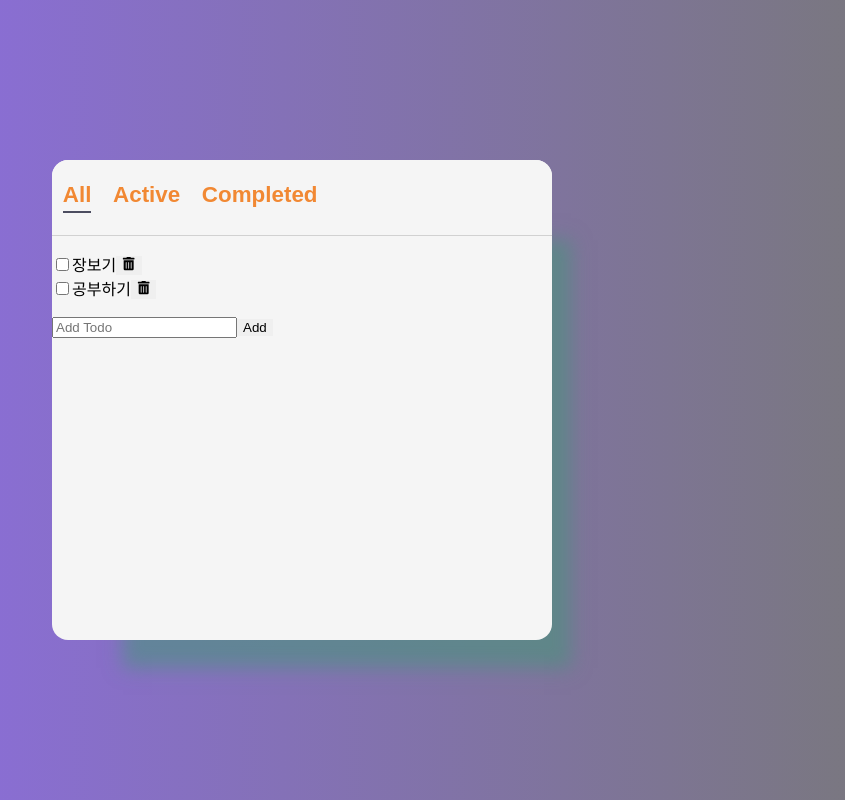
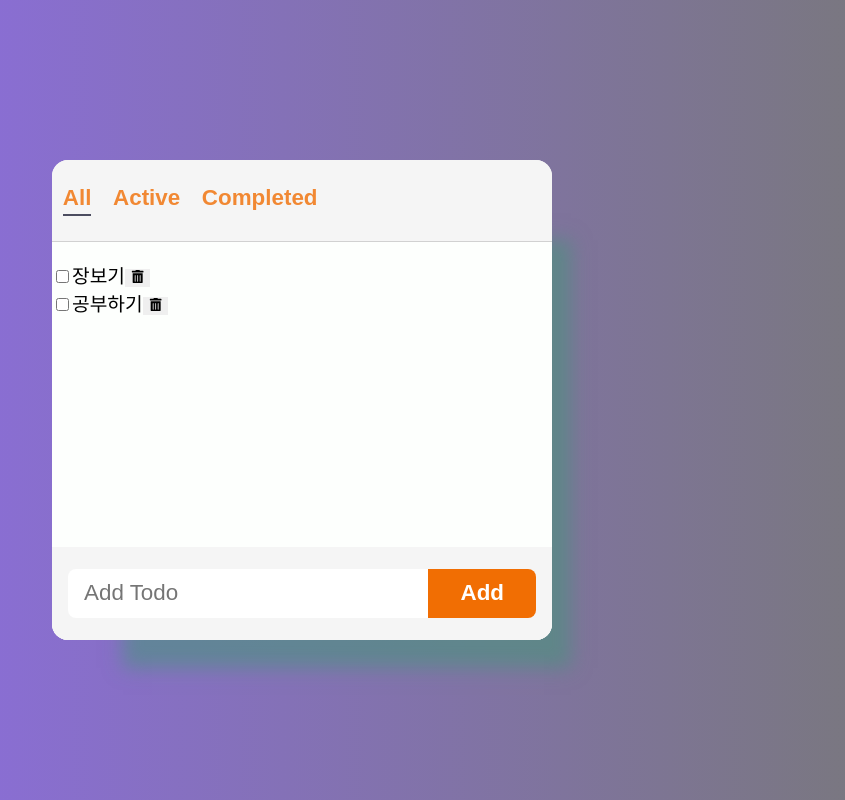
Before and after one commit to lhjwork/jin_todoList, a React (Create React App) app: page / in a window 1280 px wide. Shown: the whole page, without its empty margins (338-1183 px from the left). Built offline with nearby package versions, Linux system fonts and the light colour scheme.

Commit message:
입력폼 - 스타일링 하기

```diff
--- a/src/App.js
+++ b/src/App.js
@@ -1,6 +1,6 @@
 import "./App.css";
 import React, { useState } from "react";
-import TodoLsit from "./components/TodoList/TodoLsit";
+import TodoList from "./components/TodoList/TodoList";
 import Header from "./components/Header/Header";
 
 const filters = ["all", "active", "completed"];
@@ -9,7 +9,7 @@ function App() {
   return (
     <>
       <Header filters={filters} filter={filter} onFilterChange={setFilter} />
-      <TodoLsit filter={filter} />
+      <TodoList filter={filter} />
     </>
   );
 }
--- a/src/components/AddTodo/AddTodo.jsx
+++ b/src/components/AddTodo/AddTodo.jsx
@@ -1,6 +1,6 @@
 import React, { useState } from "react";
 import { v4 as uuidv4 } from "uuid";
-
+import styles from "./AddTodo.module.css";
 export default function AddTodo({ onAdd }) {
   const [text, setText] = useState("");
 
@@ -14,15 +14,16 @@ export default function AddTodo({ onAdd }) {
     setText("");
   };
   return (
-    <form onSubmit={handleSubmit}>
+    <form className={styles.form} onSubmit={handleSubmit}>
       <input
+        className={styles.input}
         type="text"
         placeholder="Add Todo"
         value={text}
         onChange={handleChange}
       />
 
-      <button>Add</button>
+      <button className={styles.button}>Add</button>
     </form>
   );
 }
--- /dev/null
+++ b/src/components/AddTodo/AddTodo.module.css
@@ -0,0 +1,31 @@
+.form {
+  width: 100%;
+  display: flex;
+  padding: 1.4rem 1rem;
+  background-color: var(--color-bg-dark);
+}
+
+.input {
+  flex: 1 0 auto;
+  font-size: 1.4rem;
+  padding: 0.7rem 1rem;
+  border: none;
+  outline: none;
+  border-top-left-radius: 8px;
+  border-bottom-left-radius: 8px;
+}
+
+.button {
+  cursor: pointer;
+  background-color: var(--color-accent);
+  color: var(--color-white);
+  font-weight: bold;
+  font-size: 1.4rem;
+  padding: 0 2rem;
+  border-top-right-radius: 8px;
+  border-bottom-right-radius: 8px;
+}
+
+.button:hover {
+  filter: brightness(125%);
+}
--- a/src/components/TodoList/TodoLsit.jsx
+++ b/src/components/TodoList/TodoList.jsx
@@ -1,8 +1,9 @@
 import React, { useState } from "react";
 import AddTodo from "../AddTodo/AddTodo";
 import Todo from "../Todo/Todo";
+import styles from "./TodoList.module.css";
 
-export default function TodoLsit({ filter }) {
+export default function TodoList({ filter }) {
   const [todos, setTodos] = useState([
     { id: "123", text: "장보기", status: "active" },
     { id: "124", text: "공부하기", status: "active" },
@@ -18,8 +19,8 @@ export default function TodoLsit({ filter }) {
   const filtered = getFilteredItems(todos, filter);
 
   return (
-    <section>
-      <ul>
+    <section className={styles.container}>
+      <ul className={styles.list}>
         {filtered.map((item) => (
           <Todo
             key={item.id}
--- /dev/null
+++ b/src/components/TodoList/TodoList.module.css
@@ -0,0 +1,12 @@
+.container {
+  height: 100%;
+  display: flex;
+  flex-direction: column;
+  background-color: var(--color-bg);
+}
+
+.list {
+  /* flex 1 1 auto로 주고 하단데 addform이 내려가는 이유 확인해보기 */
+  flex: 1 1 auto;
+  overflow-y: auto;
+}
--- a/src/index.css
+++ b/src/index.css
@@ -4,6 +4,10 @@
   --color-grey: #d1d1d1;
   --color-text: #22243b;
   --color-accent: #f16e03;
+  --color-white: white;
+}
+* {
+  box-sizing: border-box;
 }
 
 body {
@@ -18,6 +22,7 @@ body {
   display: flex;
   justify-content: center;
   align-items: center;
+  font-size: 1.2rem;
   background: rgb(139, 109, 219);
   background: linear-gradient(
     90deg,
```
